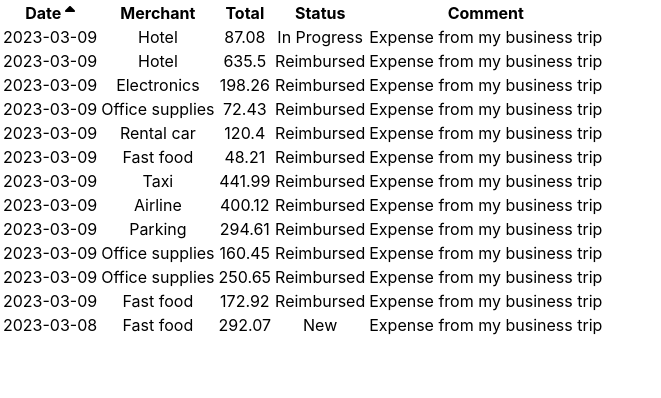
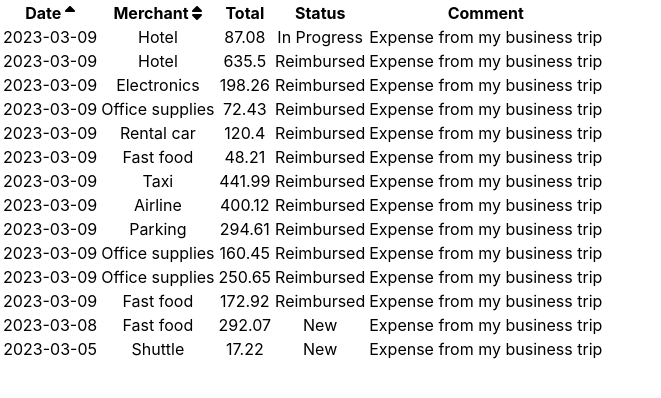
Before and after one commit to Tunzeki/expensemanager, a React (Create React App) app: page / in a window 1280 px wide. Shown: the top 398 px of the page, without its empty margins (0-661 px from the left). Built offline with nearby package versions, Linux system fonts and the light colour scheme.

Commit message:
Add components to sort table by merchant

```diff
--- a/src/App.js
+++ b/src/App.js
@@ -32,7 +32,31 @@ const DateSortUpDownIcon = () => {
   );
 };
 
-function TableRow( {row}) {
+const MerchantSortAscIcon = () => {
+  return (
+    <>
+      Merchant <FontAwesomeIcon icon={faSortAsc} />
+    </>
+  );
+};
+
+const MerchantSortDescIcon = () => {
+  return (
+    <>
+      Merchant <FontAwesomeIcon icon={faSortDesc} />
+    </>
+  );
+};
+
+const MerchantSortUpDownIcon = () => {
+  return (
+    <>
+      Merchant <FontAwesomeIcon icon={faSort} />
+    </>
+  );
+};
+
+function TableRow({ row }) {
   return (
     <tr>
       <td>{row.createdAt}</td>
@@ -75,10 +99,47 @@ function DontSortTableFunction() {
   )
 }
 
+function SortMerchantDescFunction() {
+  const expensesCopy = expenses;
+  return expensesCopy.sort(
+    (a, b) => {
+      let x = a.merchant.toLowerCase();
+      let y = b.merchant.toLowerCase();
+      if (x < y) { return 1; }
+      if (x > y) { return -1; }
+      return 0;
+    }
+  ).map(
+    v => {
+      return <TableRow row={v} />;
+    }
+  )
+}
+
+function SortMerchantAscFunction() {
+  const expensesCopy = expenses;
+  return expensesCopy.sort(
+    (a, b) => {
+      let x = a.merchant.toLowerCase();
+      let y = b.merchant.toLowerCase();
+      if (x < y) { return -1; }
+      if (x > y) { return 1; }
+      return 0;
+    }
+  ).map(
+    v => {
+      return <TableRow row={v} />;
+    }
+  )
+}
+
 function ExpensesTable({ data }) {
   const [dateSort, setDateSort] = useState(0);
 
+
   const [tableSort, setTableSort] = useState(() => <SortDateDescFunction />);
+
+  const [merchantSort, setMerchantSort] = useState(3);
 
   const sortDate = () => {
     dateSort === 0 ? setDateSort(1)
@@ -88,6 +149,19 @@ function ExpensesTable({ data }) {
     dateSort === 0 ? setTableSort(() => <SortDateDescFunction />)
       : dateSort === 1 ? setTableSort(() => <DontSortTableFunction />)
         : setTableSort(() => <SortDateAscFunction />)
+
+  }
+
+  const sortMerchant = () => {
+    setDateSort(2);
+
+    merchantSort === 3 ? setMerchantSort(4)
+      : merchantSort === 4 ? setMerchantSort(5)
+        : setMerchantSort(3);
+
+    merchantSort === 3 ? setTableSort(() => <SortMerchantAscFunction />)
+      : merchantSort === 4 ? setTableSort(() => <SortMerchantDescFunction />)
+        : setTableSort(() => <DontSortTableFunction />)
 
   }
 
@@ -102,7 +176,11 @@ function ExpensesTable({ data }) {
               : dateSort === 0 ? <DateSortAscIcon />
                 : <DateSortUpDownIcon />}
           </th>
-          <th>Merchant</th>
+          <th onClick={sortMerchant}>
+            {merchantSort === 5 ? <MerchantSortDescIcon />
+              : merchantSort === 4 ? <MerchantSortAscIcon />
+                : <MerchantSortUpDownIcon />}
+          </th>
           <th>Total</th>
           <th>Status</th>
           <th>Comment</th>
--- a/src/ExpensesList.js
+++ b/src/ExpensesList.js
@@ -1,4 +1,11 @@
 const expenses = [
+    {
+        createdAt: "2023-03-05",
+        merchant: "Shuttle",
+        total: 17.22,
+        status: "New",
+        comment: "Expense from my business trip",
+    },
     {
         createdAt: "2023-03-09",
         merchant: "Hotel",
```
